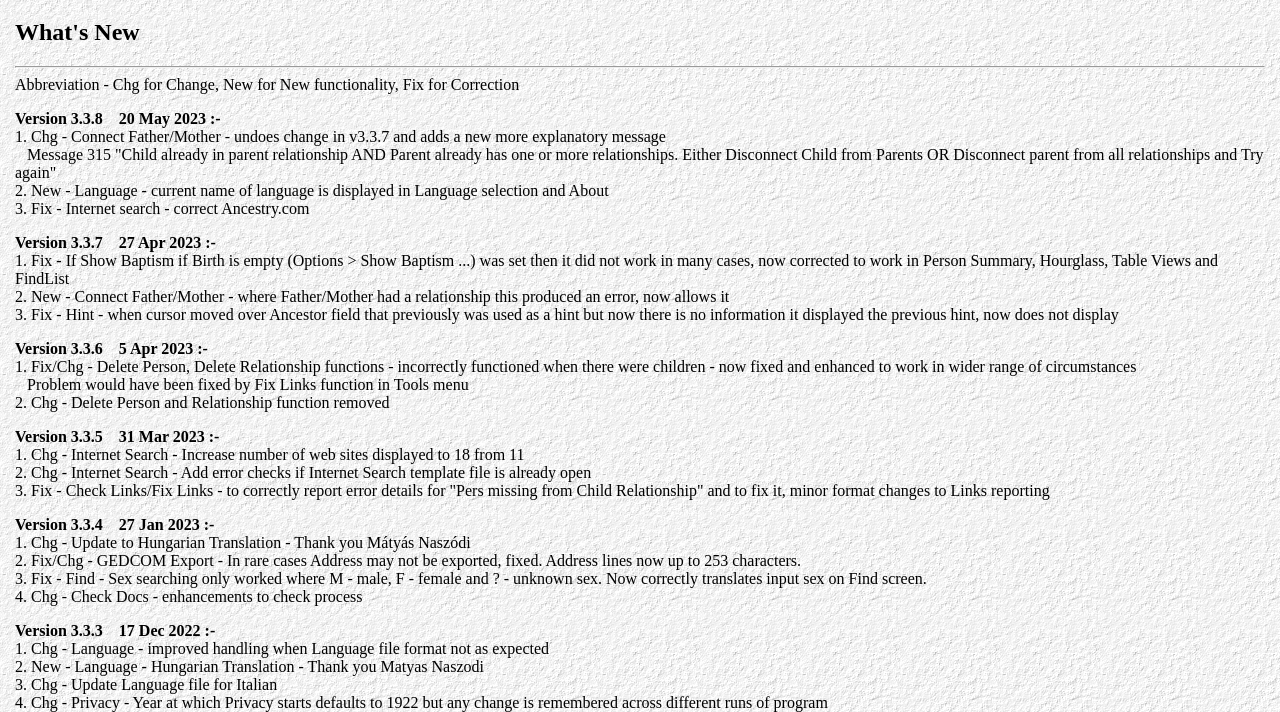
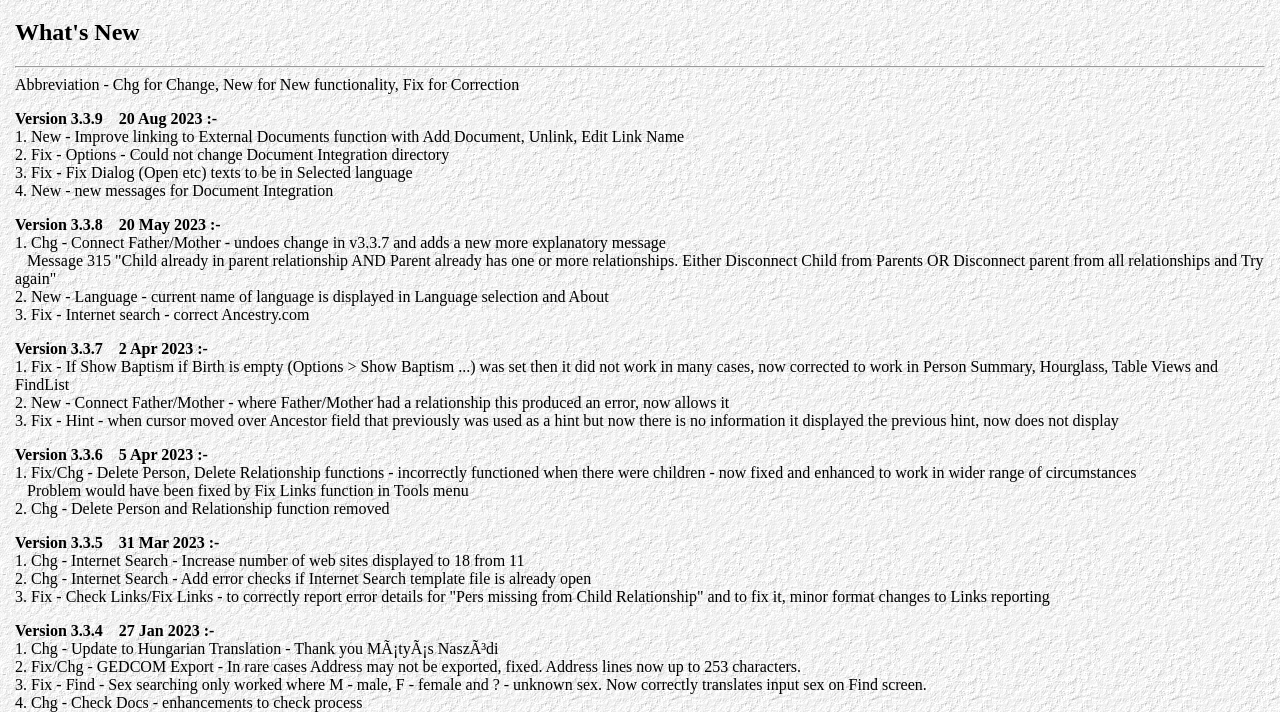
Before and after one commit to fzipft/fzipft.github.io, a plain HTML site: page WhatsNew.html in a window 1280 px wide. Shown: the part 88-800 px from the top of the page. Drawn offline with Linux system fonts and the light colour scheme.

Commit message:
Add files via upload

```diff
--- a/WhatsNew.html
+++ b/WhatsNew.html
@@ -1,3 +1,4 @@
+
 <!DOCTYPE html>
 <html>
 <head>
@@ -11,6 +12,12 @@
 <h2>What's New</h2>
 <hr>
 Abbreviation - Chg for Change, New for New functionality, Fix  for Correction <br>
+<P><B>Version 3.3.9 &nbsp&nbsp 20 Aug 2023 :-</B><br>
+1. New - Improve linking to External Documents function with Add Document, Unlink, Edit Link Name<br>
+2. Fix - Options - Could not change Document Integration directory<br>
+3. Fix - Fix Dialog (Open etc) texts to be in Selected language<br>
+4. New - new messages for Document Integration<br>
+</P>
 
 <P><B>Version 3.3.8 &nbsp&nbsp 20 May 2023 :-</B><br>
 1. Chg - Connect Father/Mother - undoes change in v3.3.7 and adds a new more explanatory message<br>
@@ -19,7 +26,7 @@ Abbreviation - Chg for Change, New for New functionality, Fix  for Correction <b
 3. Fix - Internet search - correct Ancestry.com<br>
 </P>
 
-<P><B>Version 3.3.7 &nbsp&nbsp 27 Apr 2023 :-</B><br>
+<P><B>Version 3.3.7 &nbsp&nbsp 2 Apr 2023 :-</B><br>
 1. Fix - If Show Baptism if Birth is empty (Options > Show Baptism ...) was set then it did not work in many cases, now corrected to work in Person Summary, Hourglass, Table Views and FindList<br>
 2. New - Connect Father/Mother - where Father/Mother had a relationship this produced an error, now allows it<br>
 3. Fix - Hint - when cursor moved over Ancestor field that previously was used as a hint but now there is no information it displayed the previous hint, now does not display<br>
@@ -38,7 +45,7 @@ Abbreviation - Chg for Change, New for New functionality, Fix  for Correction <b
 </P>
 
 <P><B>Version 3.3.4 &nbsp&nbsp 27 Jan 2023 :-</B><br>
-1. Chg - Update to Hungarian Translation - Thank you Mátyás Naszódi<br>
+1. Chg - Update to Hungarian Translation - Thank you MÃ¡tyÃ¡s NaszÃ³di<br>
 2. Fix/Chg - GEDCOM Export - In rare cases Address may not be exported, fixed. Address lines now up to 253 characters.<br>
 3. Fix - Find - Sex searching only worked where M - male, F - female and ? - unknown sex. Now correctly translates input sex on Find screen.<br>
 4. Chg - Check Docs - enhancements to check process<br>
```
Also changed, not shown: index.html (+6 -4 lines).
